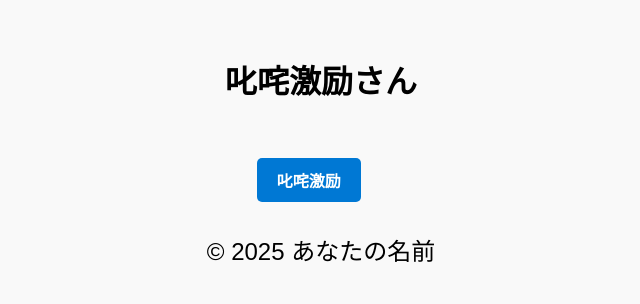
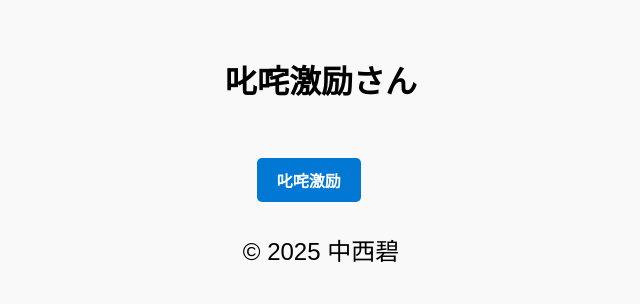
Before and after one commit to AoiOsakaUniversity/generator, a plain HTML site: page index.html in a window 1280 px wide. Shown: the part 232-536 px from the top of the page, without its empty margins (319-959 px from the left). Drawn offline with Linux system fonts and the light colour scheme.

Commit message:
Update index.html

```diff
--- a/index.html
+++ b/index.html
@@ -8,7 +8,7 @@
     <link rel="stylesheet" href="style.css">
     <title>叱咤激励さん</title>
     <meta name="description" content="叱咤激励の言葉をランダムに生成するウェブアプリです。">
-    <meta name="author" content="あなたの名前">
+    <meta name="author" content="中西碧">
 </head>
 <body>
     <header>
@@ -19,7 +19,7 @@
         <p id="result" aria-live="polite"></p>
     </main>
     <footer>
-        <p>&copy; 2025 あなたの名前</p>
+        <p>&copy; 2025 中西碧</p>
     </footer>
 
     <script src="script.js" defer></script>
```
